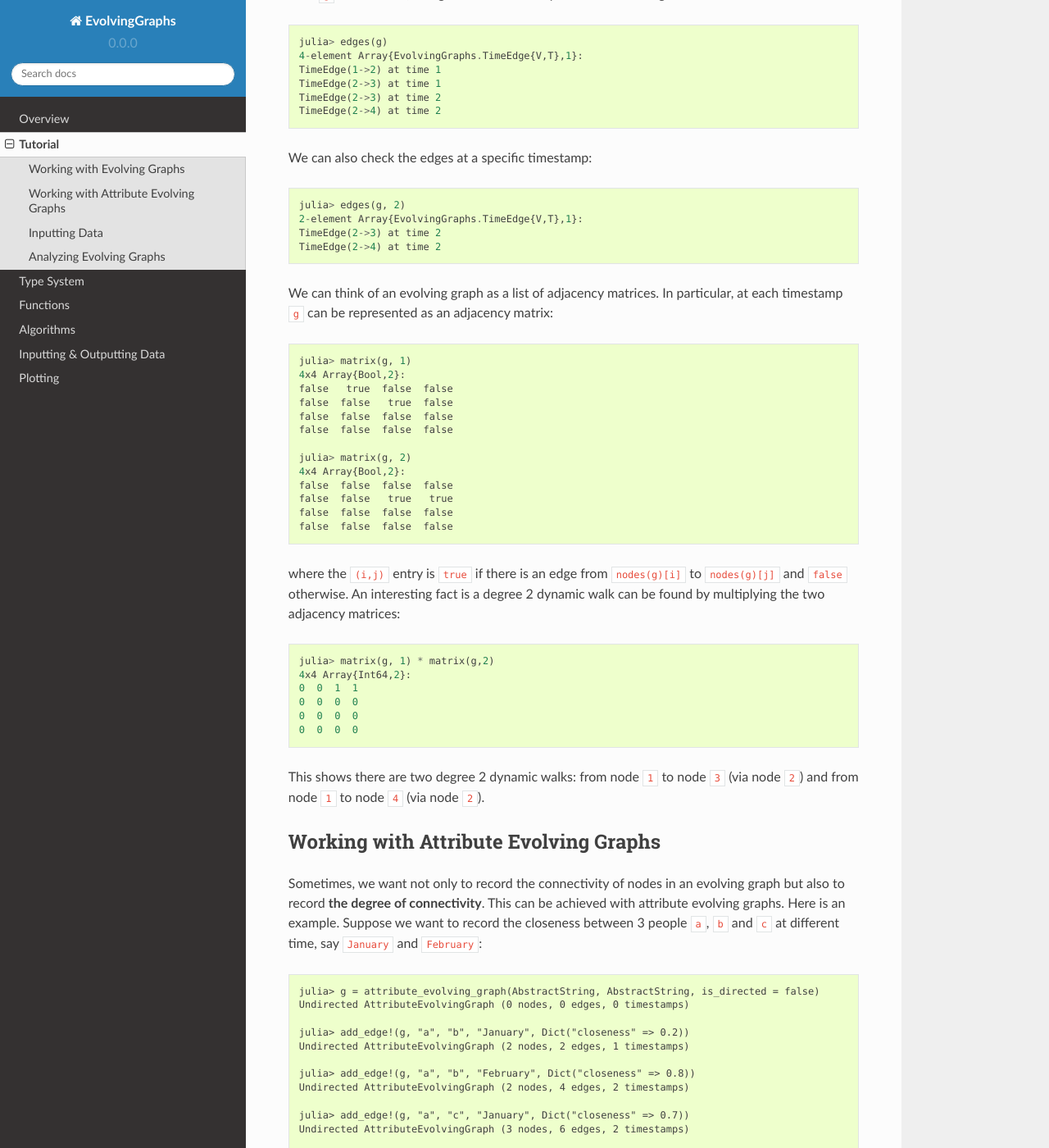
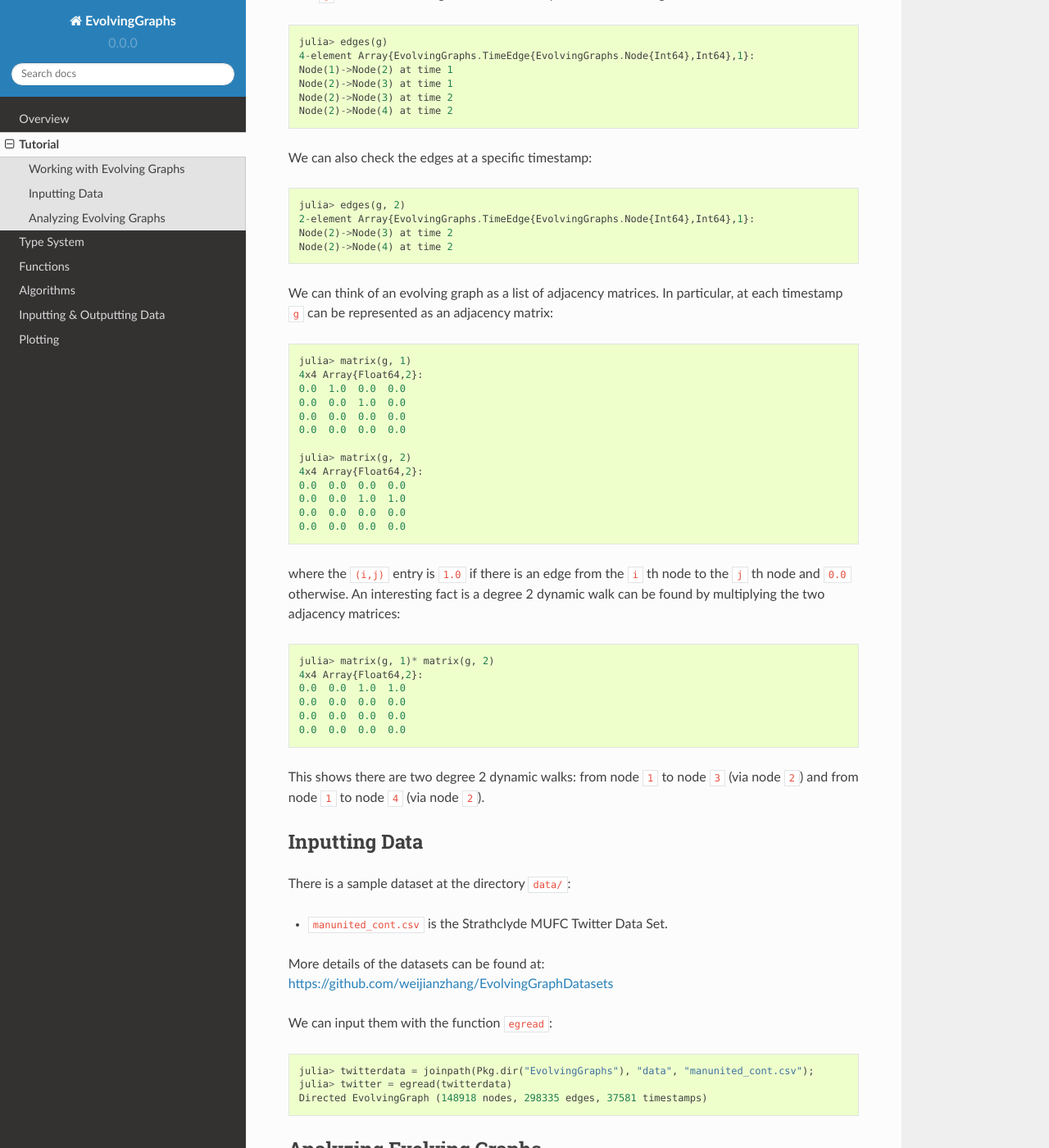
Before and after one commit to EtymoIO/EvolvingGraphs.jl, a Sphinx documentation site: the page built from doc/tutorial.rst, in a window 1280 px wide and 1400 px high, scrolled down 757 px. Shown: the whole window at 82% size. Built offline with Sphinx 7.4.7 and the Read the Docs theme 2.0.0, drawn with Linux system fonts in a browser that asks for light colours; some of the changed text lies outside the part shown.

Commit message:
update doc: overview and tutorial

```diff
--- a/doc/tutorial.rst
+++ b/doc/tutorial.rst
@@ -14,122 +14,74 @@ more interesting, we can add some edges to ``g``. We need to note that
 edges have a time dimension in an evolving graph::
 
   julia> add_edge!(g, 1, 2, 1)
-  Directed EvolvingGraph (2 nodes, 1 edges, 1 timestamps)
+  Node(1)->Node(2) at time 1
 
 This will add an edge from node ``1`` to node ``2`` at time ``1``.
 Let's add more edges to ``g``::
 
   julia> add_edge!(g, 2, 3, 1)
-  Directed EvolvingGraph (3 nodes, 2 edges, 1 timestamps)
+  Node(2)->Node(3) at time 1
 
   julia> add_edge!(g, 2, 3, 2)
-  Directed EvolvingGraph (3 nodes, 3 edges, 2 timestamps)
+  Node(2)->Node(3) at time 2
 
   julia> add_edge!(g, 2, 4, 2)
-  Directed EvolvingGraph (4 nodes, 4 edges, 2 timestamps)
+  Node(2)->Node(4) at time 2
 
 Now ``g`` has 4 nodes, 4 edges and 2 timestamps. Here are the edges we have::
 
   julia> edges(g)
-  4-element Array{EvolvingGraphs.TimeEdge{V,T},1}:
-  TimeEdge(1->2) at time 1
-  TimeEdge(2->3) at time 1
-  TimeEdge(2->3) at time 2
-  TimeEdge(2->4) at time 2
+  4-element Array{EvolvingGraphs.TimeEdge{EvolvingGraphs.Node{Int64},Int64},1}:
+  Node(1)->Node(2) at time 1
+  Node(2)->Node(3) at time 1
+  Node(2)->Node(3) at time 2
+  Node(2)->Node(4) at time 2
 
 We can also check the edges at a specific timestamp::
 
   julia> edges(g, 2)
-  2-element Array{EvolvingGraphs.TimeEdge{V,T},1}:
-  TimeEdge(2->3) at time 2
-  TimeEdge(2->4) at time 2
+  2-element Array{EvolvingGraphs.TimeEdge{EvolvingGraphs.Node{Int64},Int64},1}:
+  Node(2)->Node(3) at time 2
+  Node(2)->Node(4) at time 2
 
 We can think of an evolving graph as a list of adjacency matrices.
 In particular, at each timestamp ``g`` can be represented as an adjacency
 matrix::
 
   julia> matrix(g, 1)
-  4x4 Array{Bool,2}:
-  false   true  false  false
-  false  false   true  false
-  false  false  false  false
-  false  false  false  false
+  4x4 Array{Float64,2}:
+  0.0  1.0  0.0  0.0
+  0.0  0.0  1.0  0.0
+  0.0  0.0  0.0  0.0
+  0.0  0.0  0.0  0.0
 
   julia> matrix(g, 2)
-  4x4 Array{Bool,2}:
-  false  false  false  false
-  false  false   true   true
-  false  false  false  false
-  false  false  false  false
+  4x4 Array{Float64,2}:
+  0.0  0.0  0.0  0.0
+  0.0  0.0  1.0  1.0
+  0.0  0.0  0.0  0.0
+  0.0  0.0  0.0  0.0
 
-where the ``(i,j)`` entry is ``true`` if there is an edge from
-``nodes(g)[i]`` to ``nodes(g)[j]`` and ``false`` otherwise.  An
+where the ``(i,j)`` entry is ``1.0`` if there is an edge from
+the ``i`` th node to the ``j`` th node and ``0.0`` otherwise.  An
 interesting fact is a degree 2 dynamic walk can be found by multiplying
 the two adjacency matrices::
 
-  julia> matrix(g, 1) * matrix(g,2)
-  4x4 Array{Int64,2}:
-  0  0  1  1
-  0  0  0  0
-  0  0  0  0
-  0  0  0  0
+  julia> matrix(g, 1)* matrix(g, 2)
+  4x4 Array{Float64,2}:
+  0.0  0.0  1.0  1.0
+  0.0  0.0  0.0  0.0
+  0.0  0.0  0.0  0.0
+  0.0  0.0  0.0  0.0
 
 This shows there are two degree 2 dynamic walks: from node ``1`` to node ``3``
 (via node ``2``) and from node ``1`` to node ``4`` (via node ``2``).
-
-Working with Attribute Evolving Graphs
---------------------------------------
-
-Sometimes, we want not only to record the connectivity of nodes in an
-evolving graph but also to record **the degree of connectivity**. This can be
-achieved with attribute evolving graphs. Here is an example. Suppose
-we want to record the closeness between 3 people ``a``, ``b`` and ``c``
-at different time, say ``January`` and ``February``::
-
-  julia> g = attribute_evolving_graph(AbstractString, AbstractString, is_directed = false)
-  Undirected AttributeEvolvingGraph (0 nodes, 0 edges, 0 timestamps)
-
-  julia> add_edge!(g, "a", "b", "January", Dict("closeness" => 0.2))
-  Undirected AttributeEvolvingGraph (2 nodes, 2 edges, 1 timestamps)
-
-  julia> add_edge!(g, "a", "b", "February", Dict("closeness" => 0.8))
-  Undirected AttributeEvolvingGraph (2 nodes, 4 edges, 2 timestamps)
-
-  julia> add_edge!(g, "a", "c", "January", Dict("closeness" => 0.7))
-  Undirected AttributeEvolvingGraph (3 nodes, 6 edges, 2 timestamps)
-
-  julia> add_edge!(g, "a", "c", "February", Dict("closeness" => 0.2))
-  Undirected AttributeEvolvingGraph (3 nodes, 8 edges, 2 timestamps)
-
-  julia> add_edge!(g, "b", "c", "January", Dict("closeness" => 0.5))
-  Undirected AttributeEvolvingGraph (3 nodes, 10 edges, 2 timestamps)
-
-  julia> add_edge!(g, "b", "c", "February", Dict("closeness" => 0.5))
-  Undirected AttributeEvolvingGraph (3 nodes, 12 edges, 2 timestamps)
-
-Now the closeness of the 3 people at ``January`` and ``February`` can
-be represented as two weighted adjacency matrix::
-
-  julia> matrix(g, "January", "closeness")
-  3x3 Array{Float64,2}:
-  0.0  0.2  0.7
-  0.2  0.0  0.5
-  0.7  0.5  0.0
-
-  julia> matrix(g, "February", "closeness")
-  3x3 Array{Float64,2}:
-  0.0  0.8  0.2
-  0.8  0.0  0.5
-  0.2  0.5  0.0
 
 
 Inputting Data
 --------------
 
-There are two sample datasets at the directory ``data/``:
-
-* ``traffic20141201.csv`` is the Highways Agency network
-  journey time and traffic flow data.
+There is a sample dataset at the directory ``data/``:
 
 * ``manunited_cont.csv`` is the Strathclyde MUFC Twitter Data Set.
 
```
Also changed, not shown: other parts of doc/tutorial.rst (+1 -1 lines), doc/overview.rst (+11 -10 lines).
